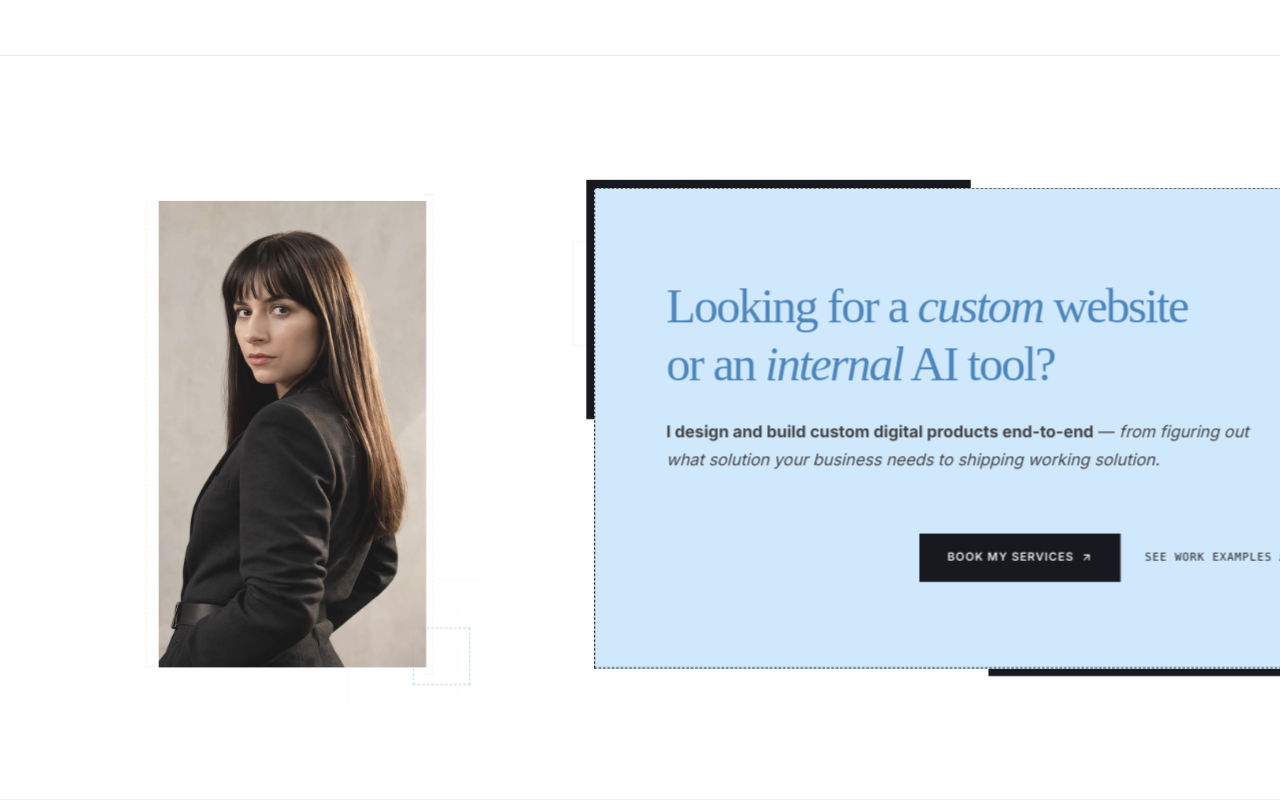
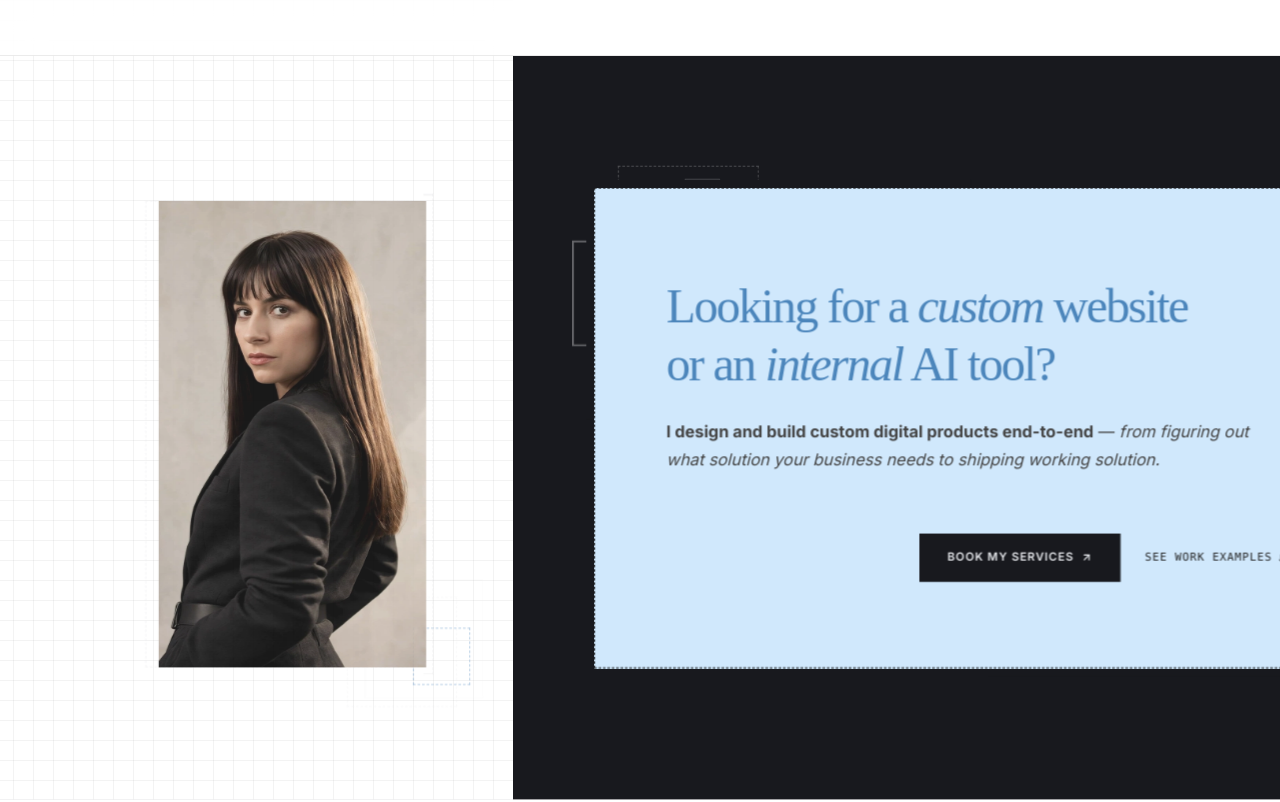
Before and after one commit to Irene2828/porfoliojuly, a Next.js app: page / in a window 1280 px wide. Shown: the top 802 px of the page. Built offline with nearby package versions, Linux system fonts and the light colour scheme; no server answers; the database is empty; a web font is replaced by a local one.

Commit message:
Calibrate black background timing to 1.8s for smooth synchronization with image arrival

```diff
--- a/src/app/components/Hero.css
+++ b/src/app/components/Hero.css
@@ -47,7 +47,7 @@
   z-index: 1;
   pointer-events: none;
   opacity: 0;
-  animation: heroBgFadeIn 0.01s step-end calc(var(--hero-intro-delay) + var(--hero-motion-duration) - 0.1s) forwards;
+  animation: heroBgFadeIn 0.25s ease-out 1.8s forwards;
 }
 
 /* Notebook math grid pattern on the left white area */
```
